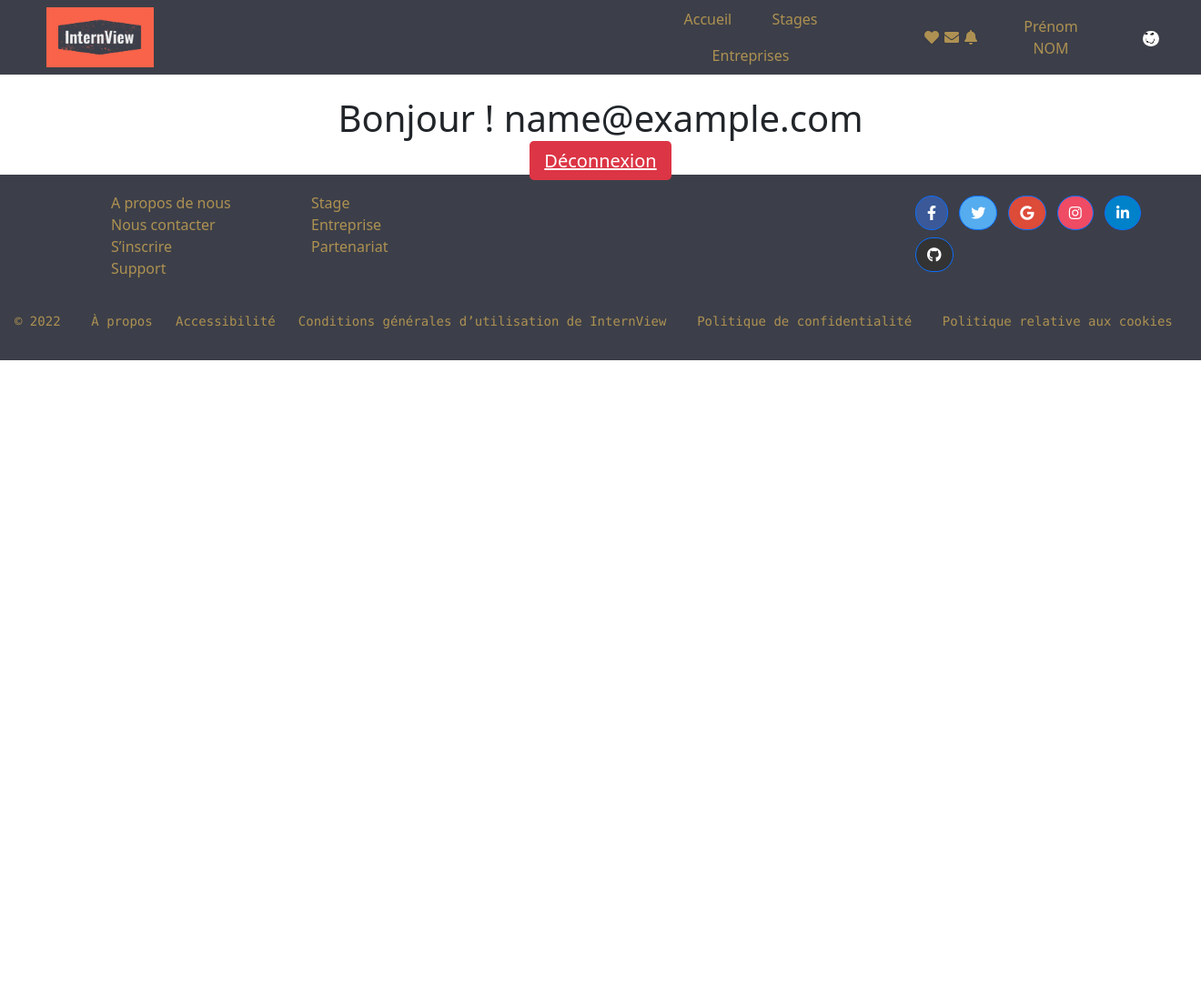
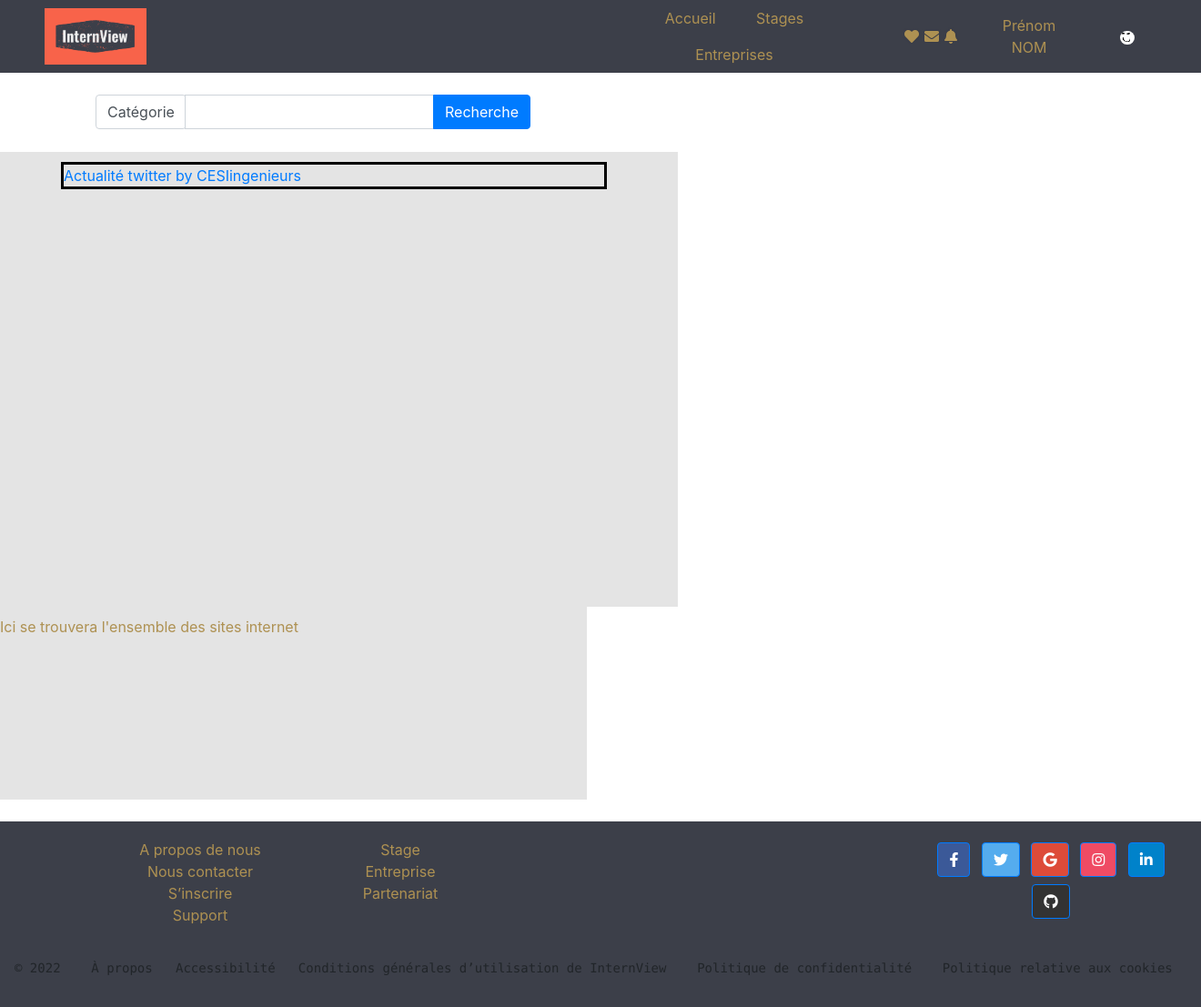
Before and after one commit to ognonZZ/test-Projet-Web, a PHP site: page /Accueil.php in a window 1320 px wide; the page is wider, and only the part inside the window is pictured. Shown: that part at 91% size. Before the commit the page ends 396 px from the top of that part, so only its background shows below. Run offline with PHP 8.4, Linux system fonts and the light colour scheme; the visitor is signed in with stand-in values (Sample User, id 1); some libraries are stand-ins or nearby versions.

Commit message:
Ca devrait marcher

```diff
--- a/Accueil.php
+++ b/Accueil.php
@@ -18,6 +18,9 @@
           content="width=device-width, user-scalable=no, initial-scale=1.0, maximum-scale=1.0, minimum-scale=1.0">
     <meta http-equiv="X-UA-Compatible" content="ie=edge">
     <link rel="stylesheet" href="./assets/nav&footer.css" class="css">
+    <link rel="stylesheet" href="./assets/accueil.css" class="css">
+    <Link Rel="Stylesheet"Href="Https://Stackpath.Bootstrapcdn.Com/Bootstrap/4.3.1/Css/Bootstrap.Min.Css">
+    <Link Rel="Stylesheet" Href="Https://Cdnjs.Cloudflare.Com/Ajax/Libs/Font-Awesome/5.9.0/Css/All.Css">
 
 </head>
 <body>
@@ -25,15 +28,18 @@
     <nav>
         <div class="container-fluid header">
             <div class="row">
+                <div class="row">
+                <div class="recherche">
+                </div>
                 <div class="col-lg-2 barnav">
                     <img class="logo" src="image/logo.png" alt="LOGO">
                 </div>
                 <div class="col-lg-4 barnav">
                 </div>
                 <div class="col-lg-3 barnav">
-                    <input class="style-button" type="button" value="Accueil" onclick="window.location.href='Accueil.html';">
-                    <input class="style-button" type="button" value="Stages" onclick="window.location.href='Stages.html';">
-                    <input class="style-button" type="button" value="Entreprises" onclick="window.location.href='Entreprises.html';">
+                    <input class="style-button" type="button" value="Accueil" onclick="window.location.href='Accueil.php';">
+                    <input class="style-button" type="button" value="Stages" onclick="window.location.href='Stages.php';">
+                    <input class="style-button" type="button" value="Entreprises" onclick="window.location.href='Entreprises.php';">
                 </div>
                 <div class="col-lg-1 barnav">
                     <i class="fas fa-heart navicon " onclick="window.location.href='https://twitter.com/ognonZZ';"></i>
@@ -51,9 +57,68 @@
     </nav>
     <div><br></div>
 <!-- Barre de navigation -->
-<h1>Bonjour ! <?php echo $_SESSION['user']; ?> </h1>
-        <a href="deconnexion.php" class="btn-danger btn-lg"> Déconnexion </a>
+
+
+    <!-- Barre de recherche-->
+
+<div class="container">
+  <form class="form-inline" action="/recherche/" method="get">
+    <fieldset>
+      <div class="input-group">
+        <div class="input-group-prepend">
+          <select id="oCategorie" name="oCategorie" class="form-control">
+            <option selected="selected" value="0">Catégorie</option>
+            <option value="1">...</option>
+          </select>
+        </div>
+        <input id="oSaisie" name="oSaisie" type="text" class="form-control" aria-label="Saisie de mots clés" required="required">
+        <div class="input-group-append">
+          <button class="btn btn-primary" type="submit">Recherche</button>
+        </div>
+      </div>
+    </fieldset>
+  </form>
+</div>
+
+<br>
+<div class="row">
+    <div class ="scroller">
+        <div class="col-6">
+            <div class="onestlabis">
+             <div class="twitter">
+                <a class="twitter-timeline" href="https://twitter.com/CESIingenieurs?ref_src=twsrc%5Etfw">Actualité twitter by CESIingenieurs</a>
+            <script async src="https://platform.twitter.com/widgets.js" charset="utf-8"></script>
+        </div>
+    </div>
+</div>
+</div>
+
+
+<!-- Offres de stages recentes -->
+
+<div class="col-6">
+    <div class="onestlabis">
+        <div class="Stagesrecent">
+                 <article class="txt">Ici se trouvera l'ensemble des sites internet
+                    <br>
+                <br>
+            <br>
+        <br>
+    <br>
+<br>
+<br>
+<br>
+</article>
+            </div>
+        </div>
+    </div>
+</div>
+
+
+
+<br>
 <!-- Footer -->
+
     <footer class="bg-light text-center text-lg-start">
         <div class="container-fluid header">
             <div class="row background">
@@ -77,10 +142,10 @@
                 <div class="col-md-2">
                         <ul class="list-unstyled mb-0">
                             <li>
-                            <a href="Stages.html" class="link">Stage</a>
+                            <a href="Stages.php" class="link">Stage</a>
                             </li>
                             <li>
-                            <a href="Entreprises.html" class="link">Entreprise</a>
+                            <a href="Entreprises.php" class="link">Entreprise</a>
                             </li>
                             <li>
                             <a href="#!" class="link">Partenariat</a>
--- a/assets/accueil.css
+++ b/assets/accueil.css
@@ -1,70 +1,48 @@
-.barnav{
-    text-align: center;
-    margin: auto;
+
+.padding-0 {
+    padding-right: 0;
+    padding-left: 0;
 }
 
-.header{
-    background-color: #3c3f49;
+.recherche {
+    background-color: #f8634a;
+    margin-top: none;
 }
 
-.logo{
-    width: 60%;
-    margin-top: 4%;
-    margin-bottom: 4%;
+body {
+    background-color: #f8634a;
 }
 
-.txt{
-    color:rgb(174, 145, 82);
+.twitter {
+    width: 600px;
+    border: 3px solid black;
+    margin-left: 45px;
+    margin-right: 10px;
+    margin-top: 1px;
 }
 
-.navicon{
-    padding: 1%;
-    color:rgb(174, 145, 82);
-    filter: drop-shadow(0 0 1px rgb(53,55,69));
+.onestlabis {
+    background-color: #e4e4e4;
+    padding-top: 10px;
+    padding-bottom: 10px;
 }
 
-.navicon:hover {
-    border-top-style: none;
-    border-right-style: none;
-    border-left-style: none;
-    border-bottom-style: 5px;
-    border-bottom-style:solid;
-    border-color:rgb(174, 145, 82);
+.Stagesrecent {
+    background-color: #e4e4e4;
+    border: 10px;
+    overflow-y: scroll;
+    scollbar-color: rebeccapurple green;
+    scrollbar-width: thin;
 }
 
-.button {
-    border-top-style: none;
-    border-right-style: none;
-    border-left-style: none;
-    border-bottom-style: none;
-    line-height: 2.5;
-    padding: 0 20px;
-    font-size: 1rem;
-    text-align: center;
-    color: rgb(174, 145, 82);
-    background-color: #3c3f49;
+.scroller {
+    width: 750px;
+    height: 500px;
+    margin-left: 10px;
+    margin-right: 10px;
+    margin-top: 1px;
+    overflow-y: scroll;
+    scrollbar-color: rebeccapurple green;
+    scrollbar-width: thin;
+    background-color: #e4e4e4;
 }
-
-.button:hover {
-    border-top-style: none;
-    border-right-style: none;
-    border-left-style: none;
-    border-bottom-style: 5px;
-    border-bottom-style:solid;
-    border-color:rgb(174, 145, 82);
-
-}
-
-.copyright{
-    color:rgb(174, 145, 82);
-}
-
-.link{
-    text-decoration: none;
-    color:rgb(174, 145, 82);
-}
-
-.background{
-    background-color:#3c3f49;
-    padding-top: 1.5%;
-}
```
